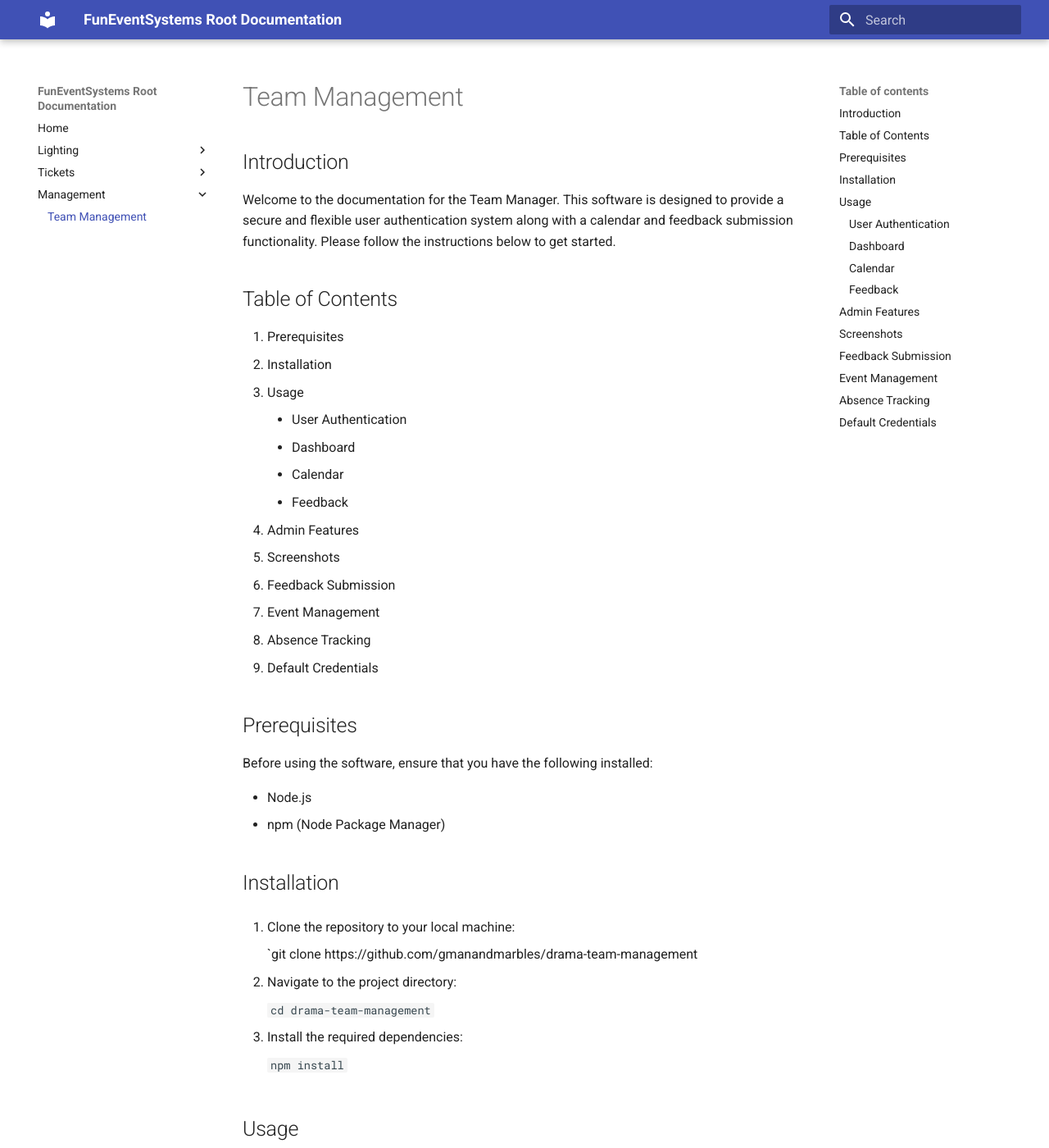
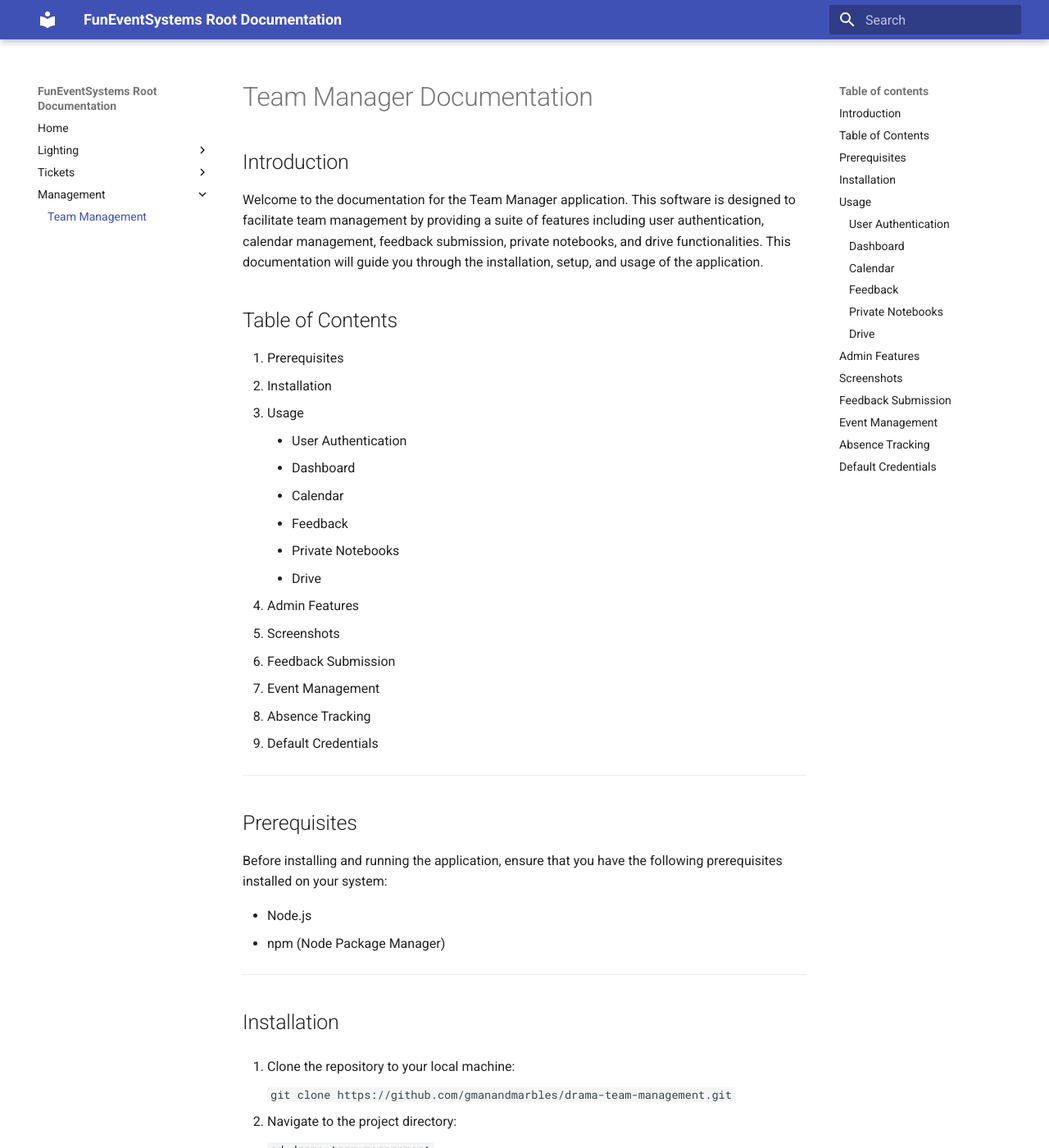
Before and after one commit to funeventsystems/documentation, an MkDocs documentation site: the page built from docs/team-manager.md, in a window 1280 px wide and 1400 px high. Shown: the whole window at 82% size. Built offline with MkDocs 1.6.1 and Material for MkDocs 9.7.7, drawn with Linux system fonts in a browser that asks for light colours; some of the changed text lies outside the part shown.

Commit message:
Update team-manager.md

```diff
--- a/docs/team-manager.md
+++ b/docs/team-manager.md
@@ -1,7 +1,9 @@
+
+# Team Manager Documentation
 
 ## Introduction
 
-Welcome to the documentation for the Team Manager. This software is designed to provide a secure and flexible user authentication system along with a calendar and feedback submission functionality. Please follow the instructions below to get started.
+Welcome to the documentation for the Team Manager application. This software is designed to facilitate team management by providing a suite of features including user authentication, calendar management, feedback submission, private notebooks, and drive functionalities. This documentation will guide you through the installation, setup, and usage of the application.
 
 ## Table of Contents
 
@@ -12,28 +14,36 @@ Welcome to the documentation for the Team Manager. This software is designed to
     -   Dashboard
     -   Calendar
     -   Feedback
-4. Admin Features
+    -   Private Notebooks
+    -   Drive
+4.  Admin Features
 5.  Screenshots
 6.  Feedback Submission
 7.  Event Management
 8.  Absence Tracking
-9. Default Credentials
+9.  Default Credentials
+
+----------
 
 ## Prerequisites
 
-Before using the software, ensure that you have the following installed:
+Before installing and running the application, ensure that you have the following prerequisites installed on your system:
 
 -   Node.js
 -   npm (Node Package Manager)
+
+----------
 
 ## Installation
 
 1.  Clone the repository to your local machine:
 
 
-    `git clone https://github.com/gmanandmarbles/drama-team-management
+
+    `git clone https://github.com/gmanandmarbles/drama-team-management.git`
 
 2.  Navigate to the project directory:
+
 
 
     `cd drama-team-management`
@@ -41,8 +51,11 @@ Before using the software, ensure that you have the following installed:
 3.  Install the required dependencies:
 
 
+
     `npm install`
 
+
+----------
 
 ## Usage
 
@@ -65,8 +78,24 @@ Before using the software, ensure that you have the following installed:
 
 ### Feedback
 
--   Submit feedback at `http://localhost:3000/feedback`.
+-   Submit feedback at `http://localhost:3000/submitFeedback`.
 -   Provide your feedback through the form.
+
+### Private Notebooks
+
+-   Users can create private notebooks at `http://localhost:3000/createNotebook`.
+-   View all private notebooks at `http://localhost:3000/notebooks`.
+-   Retrieve a specific private notebook by its ID at `http://localhost:3000/notebook/:notebookId`.
+-   Update a private notebook by its ID at `http://localhost:3000/notebook/:notebookId`.
+-   Delete a private notebook by its ID at `http://localhost:3000/notebook/:notebookId`.
+
+### Drive
+
+-   Access the drive at `http://localhost:3000/drive`.
+-   View all files stored in the drive at `http://localhost:3000/files`.
+-   Download a specific file by its path at `http://localhost:3000/files/:filePath`.
+
+----------
 
 ## Admin Features
 
@@ -76,14 +105,20 @@ Before using the software, ensure that you have the following installed:
 -   Delete events at `http://localhost:3000/deleteEvent/:eventId`.
 -   View absences for a specific event at `http://localhost:3000/eventAbsences/:eventId`.
 
+----------
+
 ## Screenshots
 
 Please refer to the provided screenshots for a visual guide on the respective pages.
+
+----------
 
 ## Feedback Submission
 
 -   Users can submit feedback at `http://localhost:3000/submitFeedback`.
 -   Feedback is stored securely and can be viewed by admins.
+
+----------
 
 ## Event Management
 
@@ -91,22 +126,26 @@ Please refer to the provided screenshots for a visual guide on the respective pa
 -   Add new events at `http://localhost:3000/addEvent`.
 -   Delete events at `http://localhost:3000/deleteEvent/:eventId`.
 
+----------
+
 ## Absence Tracking
 
 -   Users can mark their absence for a specific event at `http://localhost:3000/markAbsence/:eventId`.
 -   Admins can view event absences at `http://localhost:3000/eventAbsences/:eventId`.
 
+----------
 
 ## Default Credentials
 
-Admin user:
-Username: `admin`
-Password: `adminpassword`
+-   **Admin user:**
 
-Normal user:
-Username: `user`
-Password: `password`
+    -   Username: `admin`
+    -   Password: `adminpassword`
+-   **Normal user:**
 
-Test user:
-Username: `test`
-Password: `test`
+    -   Username: `user`
+    -   Password: `password`
+-   **Test user:**
+
+    -   Username: `test`
+    -   Password: `test`
```
